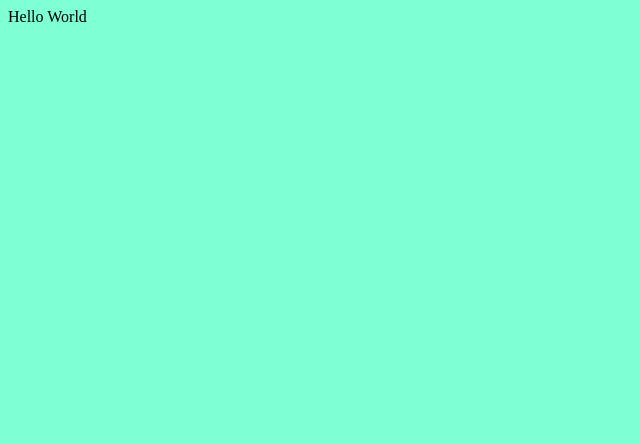
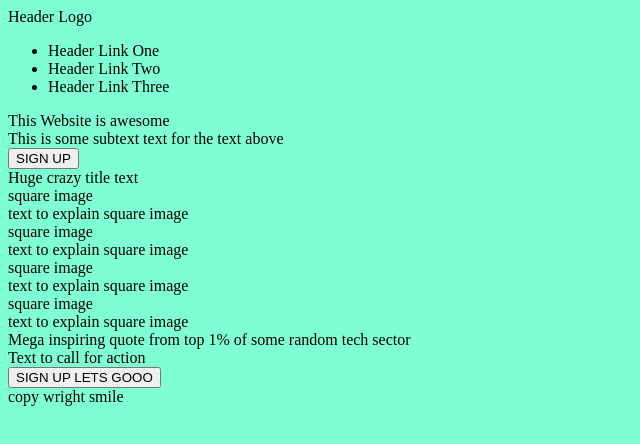
Before and after one commit to FrankieSun93/LandingPage, a plain HTML site: page index.html in a window 1280 px wide. Shown: the whole page, without its empty margins (0-640 px from the left). Drawn offline with Linux system fonts and the light colour scheme.

Commit message:
add html skeleton and placeholder text

```diff
--- a/index.html
+++ b/index.html
@@ -9,7 +9,56 @@
 </head>
 
 <body>
-    Hello World
+    <!-- Header / Nav Bar -->
+    <div>Header Logo</div>
+    <div>
+        <ul>
+            <li>Header Link One</li>
+            <li>Header Link Two</li>
+            <li>Header Link Three</li>
+        </ul>
+    </div>
+    <!-- Hero Banner -->
+    <div>
+        <div>This Website is awesome</div>
+        <div>This is some subtext text for the text above </div>
+        <button>SIGN UP</button>
+        <!-- Place holder image -->
+        <img src="" alt="">
+    </div>
+    <!-- Center Content -->
+    <div>
+        <!-- Title -->
+        <div>Huge crazy title text</div>
+        <!-- Container for content boxes -->
+        <div>
+            <div>square image</div>
+            <div>text to explain square image</div>
+        </div>
+        <div>
+            <div>square image</div>
+            <div>text to explain square image</div>
+        </div>
+        <div>
+            <div>square image</div>
+            <div>text to explain square image</div>
+        </div>
+        <div>
+            <div>square image</div>
+            <div>text to explain square image</div>
+        </div>
+    </div>
+    <!-- Testimonial Quote-->
+    <div>
+        <div>Mega inspiring quote from top 1% of some random tech sector</div>
+    </div>
+    <!-- Call to action section -->
+    <div>
+        <div>Text to call for action</div>
+        <button>SIGN UP LETS GOOO</button>
+    </div>
+    <!-- Footer -->
+    <div>copy wright smile</div>
 </body>
 
 </html>
```
